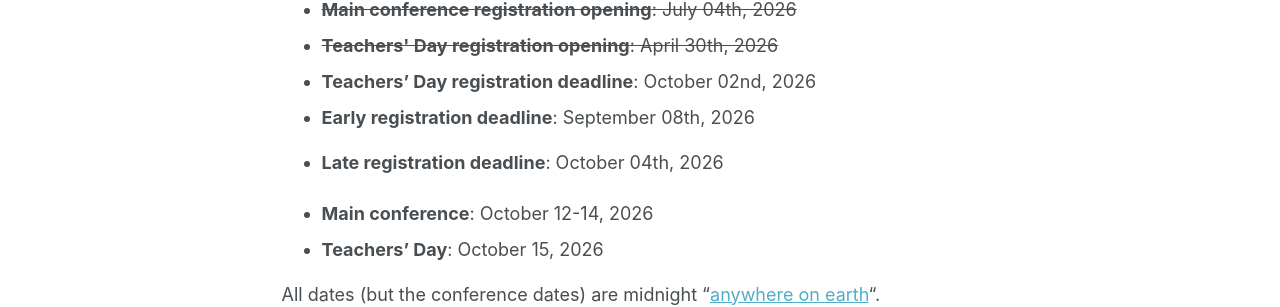
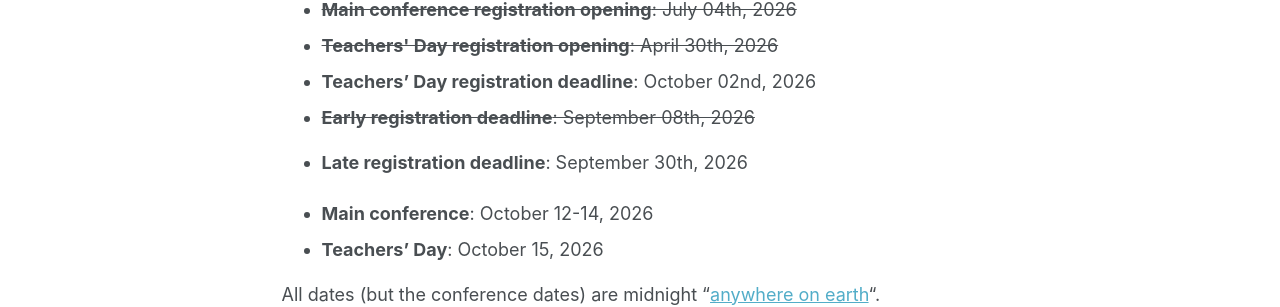
Before and after one commit to CMSC2026/cmsc2026.github.io, a Jekyll site: the page built from _pages/dates.md, in a window 1280 px wide and 1302 px high. Shown: the part 581-888 px from the top of the window. Built offline with Jekyll 4.4.1, drawn with Linux system fonts in a browser that asks for light colours; a script that is not in the unit is left out.

Commit message:
Update registration deadlines for events

```diff
--- a/_pages/dates.md
+++ b/_pages/dates.md
@@ -23,8 +23,8 @@ author_profile: true
  - <s><b>Main conference registration opening</b>: July 04th, 2026</s>
  - <s><b>Teachers' Day registration opening</b>: April 30th, 2026</s>
  - <b>Teachers' Day registration deadline</b>: October 02nd, 2026
- - <b>Early registration deadline</b>: September 08th, 2026
- - <b>Late registration deadline</b>: October 04th, 2026
+ - <s><b>Early registration deadline</b>: September 08th, 2026</s>
+ - <b>Late registration deadline</b>: September 30th, 2026
 
 - <b>Main conference</b>: October 12-14, 2026
 - <b>Teachers' Day</b>: October 15, 2026
```
